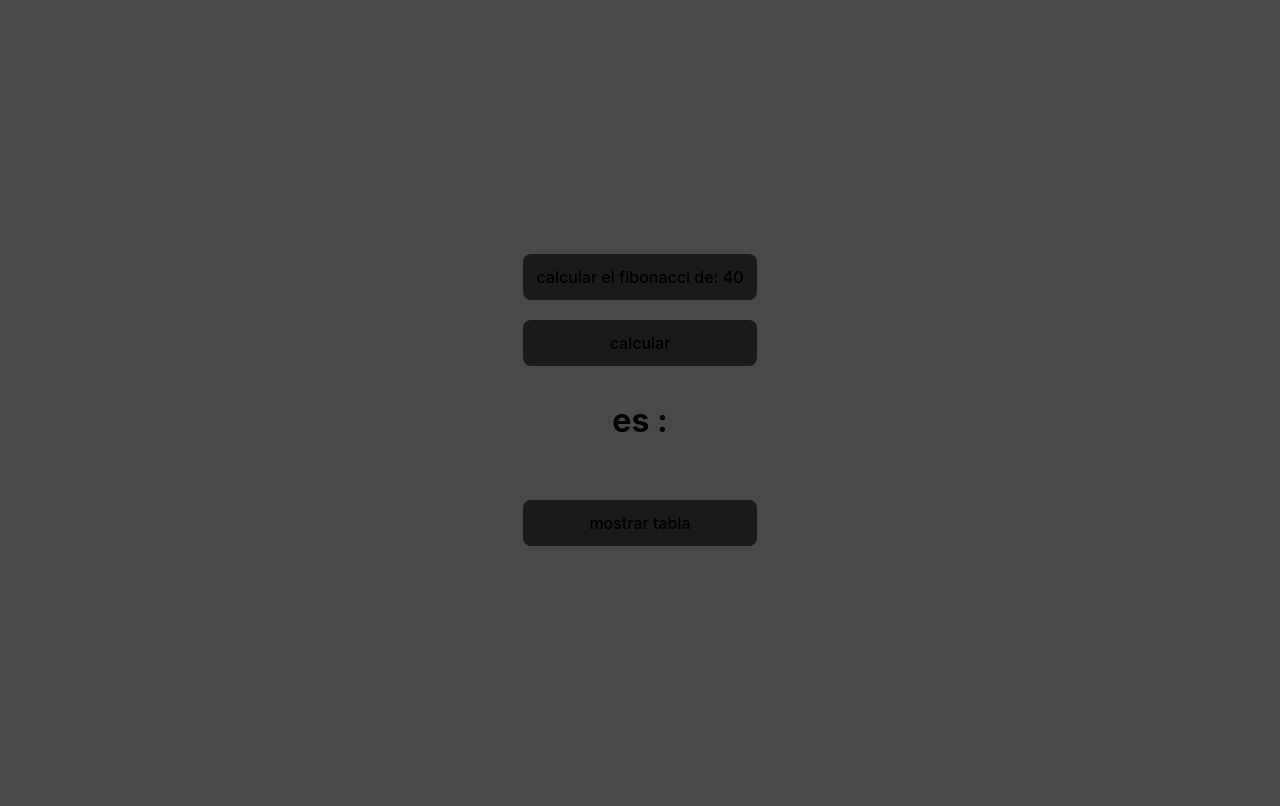
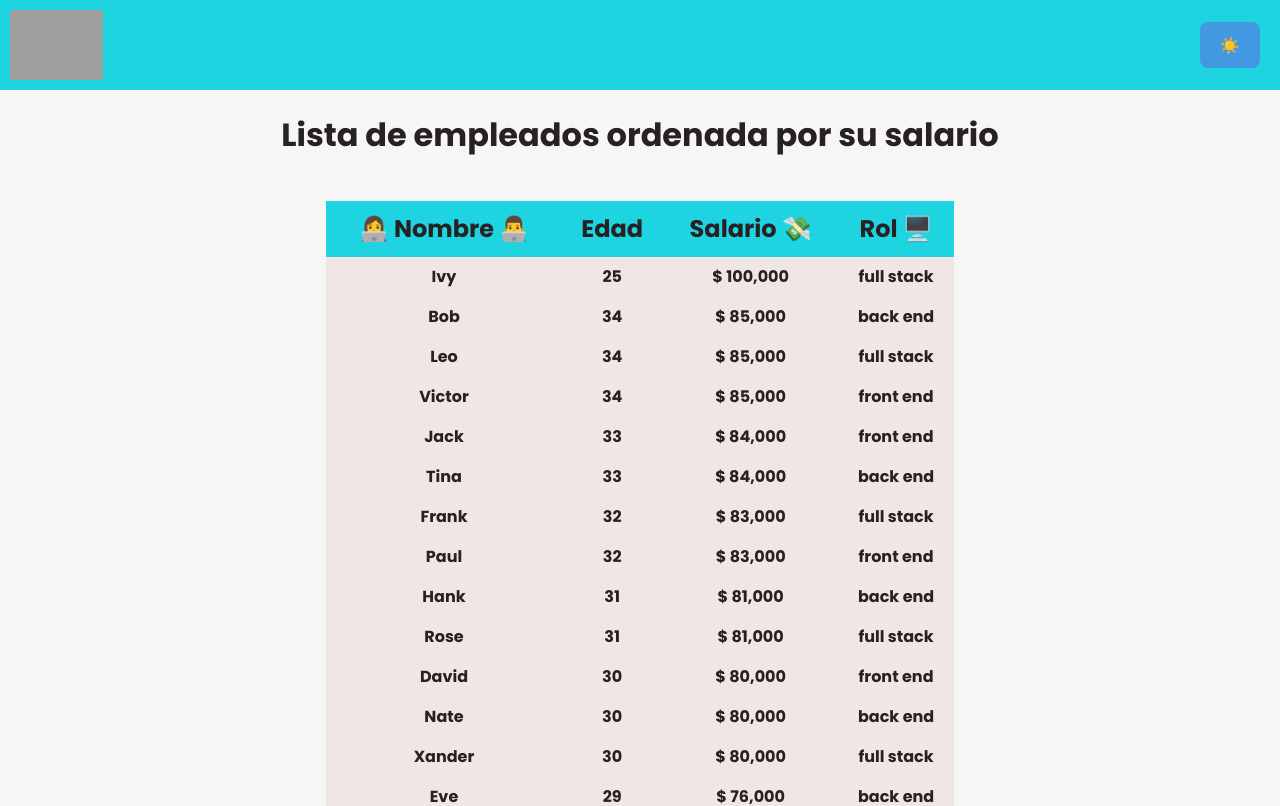
Before and after one commit to ada-school/assignments-micro-course-hooks-intermediate, a React (Vite) app: page / in a window 1280 px wide. Shown: the top 806 px of the page. Built offline with nearby package versions, Linux system fonts and the light colour scheme; grey boxes are pictures that could not be loaded.

Commit message:
Student codebase

```diff
--- a/src/App.jsx
+++ b/src/App.jsx
@@ -1,42 +1,58 @@
-import { useEffect, useMemo, useState } from 'react'
-import { fibonacciSeriesRecursive } from './utils/fetchData'
+import { useEffect, useState } from 'react'
+import { Theme } from './components/Theme'
+import { getEmployees } from './utils/fetchData'
 
 export const App = () => {
-	const [isLoading, setIsLoading] = useState(false)
-	const [count, setCount] = useState(40)
-	const [toggle, setToggle] = useState(false)
-	const [isCalculate, setIsCalculate] = useState(false)
+	const [isDarkMode, setIsDarkMode] = useState(true)
+	const [employees, setEmployees] = useState([])
 
-	const data = useMemo(() => {
-		const x = fibonacciSeriesRecursive(count)
-		setIsLoading(false)
-		return x
-	}, [isCalculate])
-	const handleClick = () => {
-		setIsLoading(true)
-		setIsCalculate((prev) => !prev)
+	useEffect(() => {
+		const employeesData = getEmployees()
+		setEmployees(employeesData)
+	}, [])
+
+	const sortEmployeesBySalary = (employees) => {
+		console.log('Ordenando empleados... ⌛')
+		return employees.sort((a, b) => b.salary - a.salary)
 	}
-
-	if (isLoading) return <h1>Cargando</h1>
+	// puedes empezar por esta linea ⬇️⬇️
+	const sortedEmployees = sortEmployeesBySalary(employees)
 
 	return (
-		<>
-			<button onClick={() => setCount((prev) => prev + 1)}>
-				calcular el fibonacci de: {count}
-			</button>
+		<Theme theme={isDarkMode}>
+			<nav>
+				<img
+					src='https://media.ada-school.org/5fcd3ac12b22eab4d301d819/5fcd49a07ffe7b324996b784/ada-logo-cfdb7c7b-1791-408f-b5b4-240b22bd1653.png?version=2'
+					alt='ADA School'
+				/>
+				<button onClick={() => setIsDarkMode((prev) => !prev)}>
+					{isDarkMode ? '☀️' : '🌙'}
+				</button>
+			</nav>
+			<h1>Lista de empleados ordenada por su salario</h1>
+			<section>
+				<table>
+					<thead>
+						<tr>
+							<th>👩‍💻 Nombre 👨‍💻</th>
+							<th>Edad</th>
+							<th>Salario 💸</th>
+							<th>Rol 🖥️</th>
+						</tr>
+					</thead>
 
-			<button onClick={handleClick}>calcular</button>
-			<h1>es : {data[count]}</h1>
-
-			<br />
-			<button onClick={() => setToggle((prev) => !prev)}>mostrar tabla</button>
-			{toggle && (
-				<ol>
-					{data.map((val, i) => (
-						<li key={i}>{val}</li>
-					))}
-				</ol>
-			)}
-		</>
+					<tbody>
+						{sortedEmployees.map((employee) => (
+							<tr key={employee.id}>
+								<th>{employee.name}</th>
+								<th>{employee.age}</th>
+								<th>$ {new Intl.NumberFormat().format(employee.salary)}</th>
+								<th>{employee.role}</th>
+							</tr>
+						))}
+					</tbody>
+				</table>
+			</section>
+		</Theme>
 	)
 }
--- /dev/null
+++ b/src/components/Theme.jsx
@@ -0,0 +1,3 @@
+export const Theme = ({ children, theme }) => {
+	return <div className={theme ? 'light' : 'dark'}>{children}</div>
+}
--- a/src/index.css
+++ b/src/index.css
@@ -1,38 +1,51 @@
-#root {
-	max-width: 1280px;
-	margin: 0 auto;
-	padding: 2rem;
+@import url('https://fonts.googleapis.com/css2?family=Poppins:wght@100;200;300;400;500;600;700;800;900&display=swap');
+
+body {
+	padding: 0;
+	margin: 0;
 	text-align: center;
-	display: flex;
-	flex-direction: column;
+	font-family: 'Poppins', sans-serif;
 }
+
 :root {
-	font-family: Inter, system-ui, Avenir, Helvetica, Arial, sans-serif;
 	line-height: 1.5;
-	font-weight: 400;
-
 	color-scheme: light dark;
-	color: light dark;
-	background-color: rgba(48, 46, 46, 0.87);
-
 	font-synthesis: none;
 	text-rendering: optimizeLegibility;
 	-webkit-font-smoothing: antialiased;
 	-moz-osx-font-smoothing: grayscale;
 }
 
-body {
-	margin: 0;
-	display: flex;
-	place-items: center;
-	min-width: 320px;
-	min-height: 100vh;
+#root .dark {
+	background-color: rgba(48, 46, 46, 0.87);
+	color: #ffffff;
 }
 
-video {
-	border-radius: 15px;
-	border: 4px solid rgb(55, 55, 55);
-	width: 250px;
+#root .light {
+	background-color: rgba(245, 245, 245, 0.87);
+	color: #282121;
+}
+
+nav {
+	display: flex;
+	justify-content: space-between;
+	align-items: center;
+	padding: 10px;
+	transition: background-color 0.25s;
+}
+
+img {
+	height: 70px;
+}
+
+.light nav {
+	background-color: #1ed4e1;
+	color: #282121;
+}
+
+.dark nav {
+	background-color: #2d3748;
+	color: #ffffff;
 }
 
 button {
@@ -42,9 +55,73 @@ button {
 	font-size: 1em;
 	font-weight: 500;
 	font-family: inherit;
-	background-color: #1a1a1a;
 	cursor: pointer;
-	transition: border-color 0.25s;
-	padding: 12px;
+	transition: border-color 0.25s, background-color 0.25s;
 	margin: 10px;
 }
+
+.light button {
+	background-color: #4299e1;
+	color: #ffffff;
+}
+
+.dark button {
+	background-color: #1a202c;
+	color: #ffffff;
+}
+
+button:hover {
+	border-color: #3182ce;
+}
+
+section {
+	display: flex;
+	justify-content: center;
+	align-items: center;
+	margin: 0;
+	padding: 0 15%;
+	font-family: 'Poppins', sans-serif;
+	font-weight: 500;
+	transition: background-color 0.25s;
+}
+
+table {
+	border-collapse: collapse;
+	width: 70%;
+	text-align: left;
+	margin: 20px auto;
+	transition: background-color 0.25s;
+}
+
+thead > tr > th {
+	font-size: 1.5em;
+	padding: 10px;
+	transition: background-color 0.25s;
+}
+
+.light thead > tr > th {
+	background-color: #1ed4e1;
+	color: #282121;
+}
+
+.dark thead > tr > th {
+	background-color: #2d3748;
+	color: #ffffff;
+}
+
+th,
+td {
+	padding: 8px;
+	text-align: center;
+	transition: background-color 0.25s;
+}
+
+.dark th {
+	background-color: #282121;
+	color: #ffffff;
+}
+
+.light th {
+	background-color: #f0e6e6;
+	color: #282121;
+}
--- a/src/utils/fetchData.js
+++ b/src/utils/fetchData.js
@@ -1,63 +1,29 @@
-const employees = [
-	{
-		id: 1,
-		name: 'Alice Johnson',
-		wage: 50000,
-		icon: '👩',
-		level: 'Senior',
-	},
-	{
-		id: 2,
-		name: 'Bob Smith',
-		wage: 45000,
-		icon: '👨',
-		level: 'Mid',
-	},
-	{
-		id: 3,
-		name: 'Charlie Brown',
-		wage: 40000,
-		icon: '👨',
-		level: 'Junior',
-	},
-	{
-		id: 4,
-		name: 'Diana Prince',
-		wage: 55000,
-		icon: '👩',
-		level: 'Senior',
-	},
-	{
-		id: 5,
-		name: 'Edward King',
-		wage: 42000,
-		icon: '👨',
-		level: 'Mid',
-	},
+const employes = [
+	{ id: 1, name: 'Alice', age: 28, salary: 75000, role: 'front end' },
+	{ id: 2, name: 'Bob', age: 34, salary: 85000, role: 'back end' },
+	{ id: 3, name: 'Charlie', age: 26, salary: 70000, role: 'full stack' },
+	{ id: 4, name: 'David', age: 30, salary: 80000, role: 'front end' },
+	{ id: 5, name: 'Eve', age: 29, salary: 76000, role: 'back end' },
+	{ id: 6, name: 'Frank', age: 32, salary: 83000, role: 'full stack' },
+	{ id: 7, name: 'Grace', age: 27, salary: 72000, role: 'front end' },
+	{ id: 8, name: 'Hank', age: 31, salary: 81000, role: 'back end' },
+	{ id: 9, name: 'Ivy', age: 25, salary: 100000, role: 'full stack' },
+	{ id: 10, name: 'Jack', age: 33, salary: 84000, role: 'front end' },
+	{ id: 11, name: 'Karen', age: 28, salary: 75000, role: 'back end' },
+	{ id: 12, name: 'Leo', age: 34, salary: 85000, role: 'full stack' },
+	{ id: 13, name: 'Mona', age: 26, salary: 70000, role: 'front end' },
+	{ id: 14, name: 'Nate', age: 30, salary: 80000, role: 'back end' },
+	{ id: 15, name: 'Olivia', age: 29, salary: 76000, role: 'full stack' },
+	{ id: 16, name: 'Paul', age: 32, salary: 83000, role: 'front end' },
+	{ id: 17, name: 'Quinn', age: 27, salary: 72000, role: 'back end' },
+	{ id: 18, name: 'Rose', age: 31, salary: 81000, role: 'full stack' },
+	{ id: 19, name: 'Sam', age: 25, salary: 69000, role: 'front end' },
+	{ id: 20, name: 'Tina', age: 33, salary: 84000, role: 'back end' },
+	{ id: 21, name: 'Uma', age: 28, salary: 75000, role: 'full stack' },
+	{ id: 22, name: 'Victor', age: 34, salary: 85000, role: 'front end' },
+	{ id: 23, name: 'Wendy', age: 26, salary: 70000, role: 'back end' },
+	{ id: 24, name: 'Xander', age: 30, salary: 80000, role: 'full stack' },
+	{ id: 25, name: 'Yara', age: 29, salary: 76000, role: 'front end' },
 ]
 
-export const getWage = (number) => {
-	if (number > employees.length) {
-		number = employees.length
-	}
-
-	let acc = 0
-	for (let i = 0; i < number; i++) {
-		acc = acc + employees[i].wage
-	}
-	return acc
-}
-
-export const fibonacciSeriesRecursive = (n) => {
-	console.log('se hizo un calculo')
-	function fibonacci(n) {
-		if (n <= 1) return n
-		return fibonacci(n - 1) + fibonacci(n - 2)
-	}
-
-	const series = []
-	for (let i = 0; i < n; i++) {
-		series.push(fibonacci(i))
-	}
-	return series
-}
+export const getEmployees = () => employes
```
